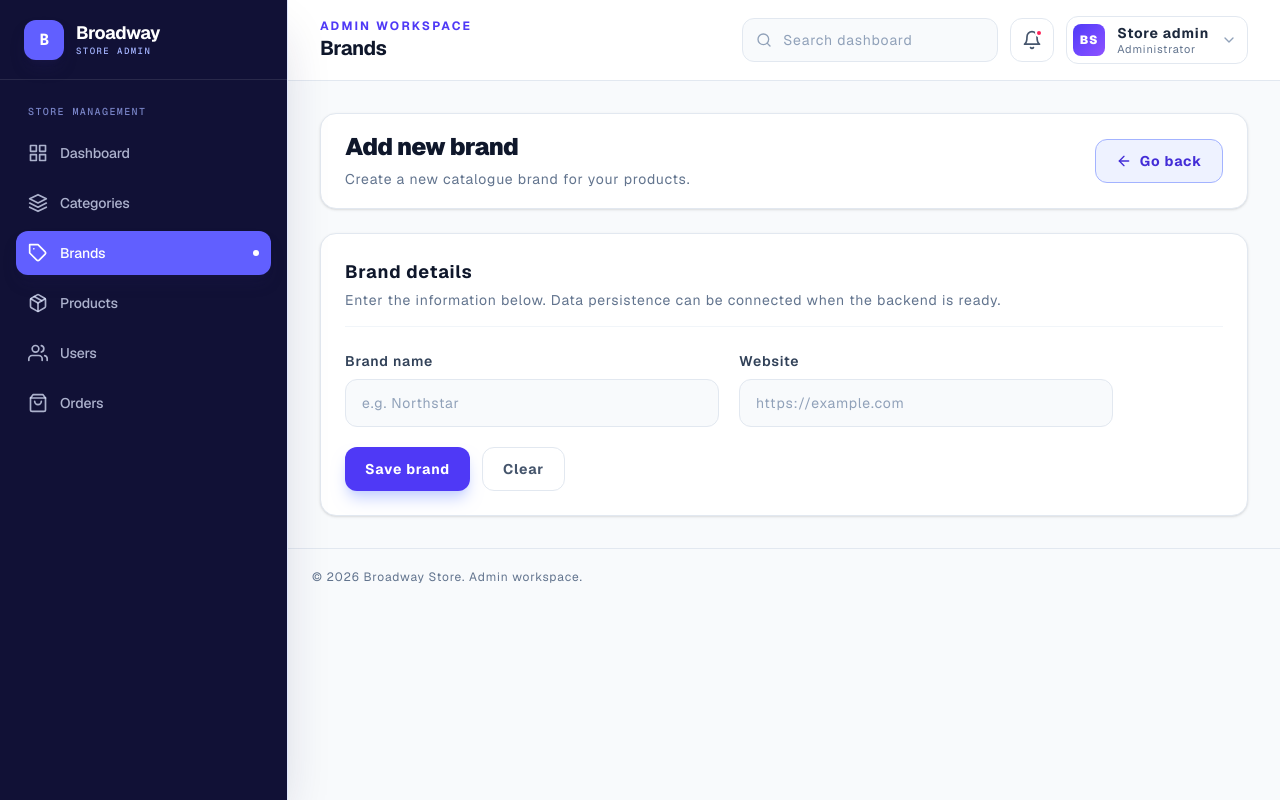
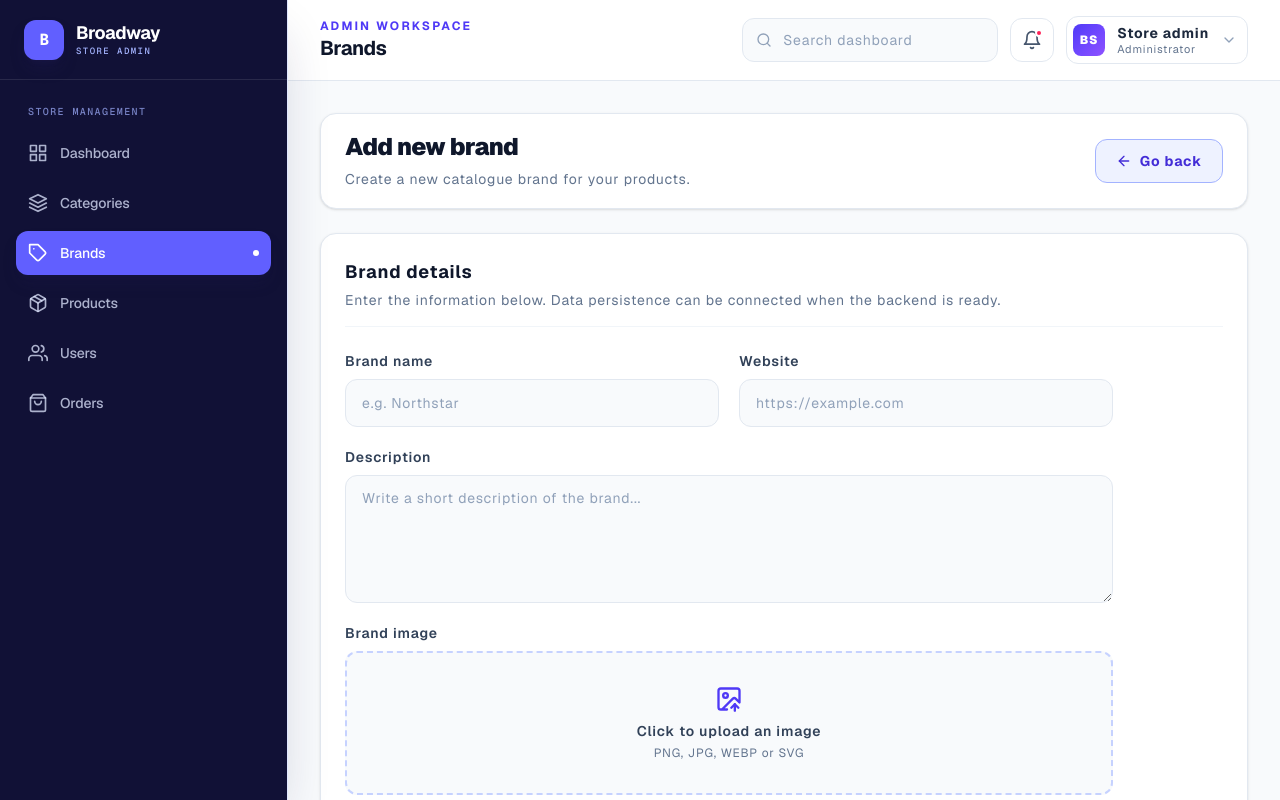
Before and after one commit to SudanBasnet/Project-Ecom-TS-Frontend, a Next.js app: page /admin/brands/create in a window 1280 px wide. Shown: the top 800 px of the page. Built offline with nearby package versions, Linux system fonts and the light colour scheme.

Commit message:
brand form

```diff
--- a/app/admin/brands/create/page.tsx
+++ b/app/admin/brands/create/page.tsx
@@ -26,6 +26,18 @@ const CreateBrandPage = () => {
             placeholder: "https://example.com",
             type: "url",
           },
+          {
+            label: "Description",
+            name: "description",
+            placeholder: "Write a short description of the brand...",
+            multiline: true,
+          },
+          {
+            label: "Brand image",
+            name: "image",
+            placeholder: "",
+            image: true,
+          },
         ]}
       />
     </main>
--- a/components/admin/create-entity-form.tsx
+++ b/components/admin/create-entity-form.tsx
@@ -1,10 +1,13 @@
 import AdminListCard from "./list-card";
+import ImageInput from "@/components/common/ui/image-input";
 
 type Field = {
   label: string;
   name: string;
   placeholder: string;
   type?: "text" | "number" | "url";
+  multiline?: boolean;
+  image?: boolean;
 };
 
 type CreateEntityFormProps = {
@@ -29,19 +32,39 @@ const CreateEntityForm = ({
       </div>
 
       <form className="mt-6 grid max-w-3xl gap-5 sm:grid-cols-2">
-        {fields.map((field) => (
-          <label key={field.name} className="grid gap-2">
+        {fields.map((field) =>
+          field.image ? (
+            <div key={field.name} className="sm:col-span-2">
+              <ImageInput label={field.label} id={field.name} />
+            </div>
+          ) : (
+            <label
+              key={field.name}
+              className={`grid gap-2 ${
+                field.multiline ? "sm:col-span-2" : ""
+              }`}
+            >
               <span className="text-sm font-semibold text-slate-700">
                 {field.label}
               </span>
+              {field.multiline ? (
+                <textarea
+                  name={field.name}
+                  placeholder={field.placeholder}
+                  rows={5}
+                  className="min-h-32 resize-y rounded-xl border border-slate-200 bg-slate-50 px-4 py-3 text-sm text-slate-800 outline-none transition placeholder:text-slate-400 focus:border-indigo-300 focus:bg-white focus:ring-4 focus:ring-indigo-100"
+                />
+              ) : (
                 <input
                   type={field.type ?? "text"}
                   name={field.name}
                   placeholder={field.placeholder}
                   className="h-12 rounded-xl border border-slate-200 bg-slate-50 px-4 text-sm text-slate-800 outline-none transition placeholder:text-slate-400 focus:border-indigo-300 focus:bg-white focus:ring-4 focus:ring-indigo-100"
                 />
+              )}
             </label>
-        ))}
+          ),
+        )}
 
         <div className="flex gap-3 sm:col-span-2">
           <button
--- /dev/null
+++ b/components/common/ui/image-input.tsx
@@ -0,0 +1,51 @@
+import React from "react";
+import { LuAsterisk, LuImageUp } from "react-icons/lu";
+
+interface IProps {
+  multiple?: boolean;
+  required?: boolean;
+  label: string;
+  id: string;
+}
+
+const ImageInput = ({
+  multiple = false,
+  label,
+  required = false,
+  id,
+}: IProps) => {
+  return (
+    <div className="flex flex-col gap-2">
+      <div className="flex items-center gap-1">
+        <label htmlFor={id} className="text-sm font-semibold text-slate-700">
+          {label}
+        </label>
+        {required && <LuAsterisk className="size-3 text-indigo-600" />}
+      </div>
+
+      <label
+        htmlFor={id}
+        className="flex min-h-36 cursor-pointer flex-col items-center justify-center rounded-xl border-2 border-dashed border-indigo-200 bg-slate-50 px-4 py-5 text-center transition hover:border-indigo-400 hover:bg-indigo-50"
+      >
+        <LuImageUp className="mb-2 size-7 text-indigo-600" />
+        <span className="text-sm font-semibold text-slate-700">
+          Click to upload {multiple ? "images" : "an image"}
+        </span>
+        <span className="mt-1 text-xs text-slate-500">
+          PNG, JPG, WEBP or SVG
+        </span>
+        <input
+          id={id}
+          name={id}
+          type="file"
+          accept="image/*"
+          className="sr-only"
+          multiple={multiple}
+          required={required}
+        />
+      </label>
+    </div>
+  );
+};
+
+export default ImageInput;
--- a/components/common/ui/input.tsx
+++ b/components/common/ui/input.tsx
@@ -13,6 +13,7 @@ interface IProps {
   register: UseFormRegister<any>;
   error?: string;
   isValid?: boolean;
+  multiline?: boolean;
 }
 
 const Input = ({
@@ -25,7 +26,14 @@ const Input = ({
   register,
   error,
   isValid = false,
+  multiline,
 }: IProps) => {
+  const fieldClassName = `h-12 w-full rounded-xl border border-[#c7d2fe] bg-[#f8f7ff] px-4 text-sm outline-none transition ${
+    error
+      ? "focus:border-[#ff0000] focus:bg-white focus:ring-4 focus:ring-[#ff0000]/10"
+      : "focus:border-[#4f46e5] focus:bg-white focus:ring-4 focus:ring-[#4f46e5]/10"
+  }`;
+
   return (
     <div>
       <label
@@ -37,14 +45,25 @@ const Input = ({
           <FaAsterisk className="size-2 text-[#ef4444]" />
         )}
       </label>
+      {multiline ? (
+        <textarea
+          {...register(name)}
+          id={id}
+          required={required}
+          placeholder={placeholder}
+          className={fieldClassName}
+        />
+      ) : (
         <input
           {...register(name)}
           id={id}
           required={required}
           type={type}
           placeholder={placeholder}
-        className={`h-12 w-full rounded-xl border border-[#c7d2fe] bg-[#f8f7ff] px-4 text-sm outline-none transition ${error ? "focus:border-[#ff0000] focus:bg-white focus:ring-4 focus:ring-[#ff0000]/10" : "focus:border-[#4f46e5] focus:bg-white focus:ring-4 focus:ring-[#4f46e5]/10"}`}
+          className={fieldClassName}
         />
+      )}
+
       <p className="h-3 text-red-500 text-xs -mt-0.5">{error}</p>
     </div>
   );
```
Lines whose indentation alone changed are shown as unchanged.
